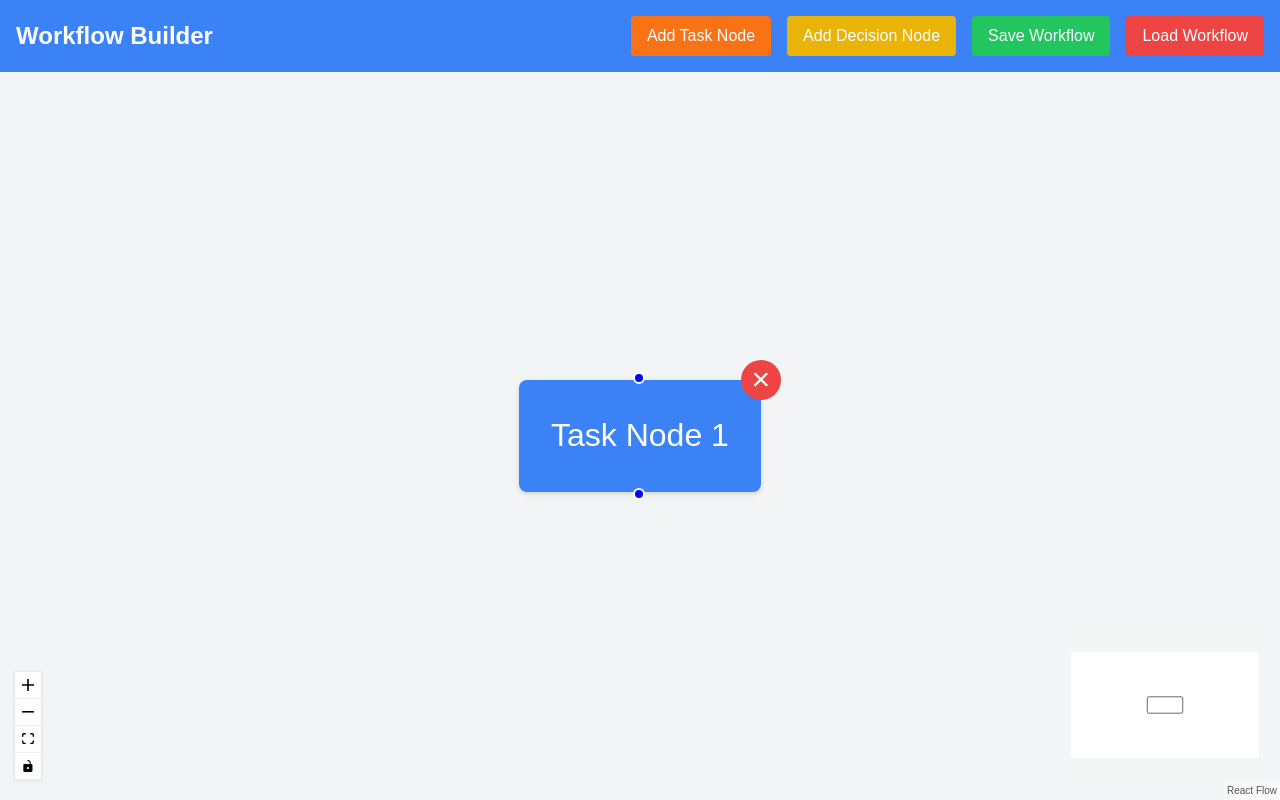
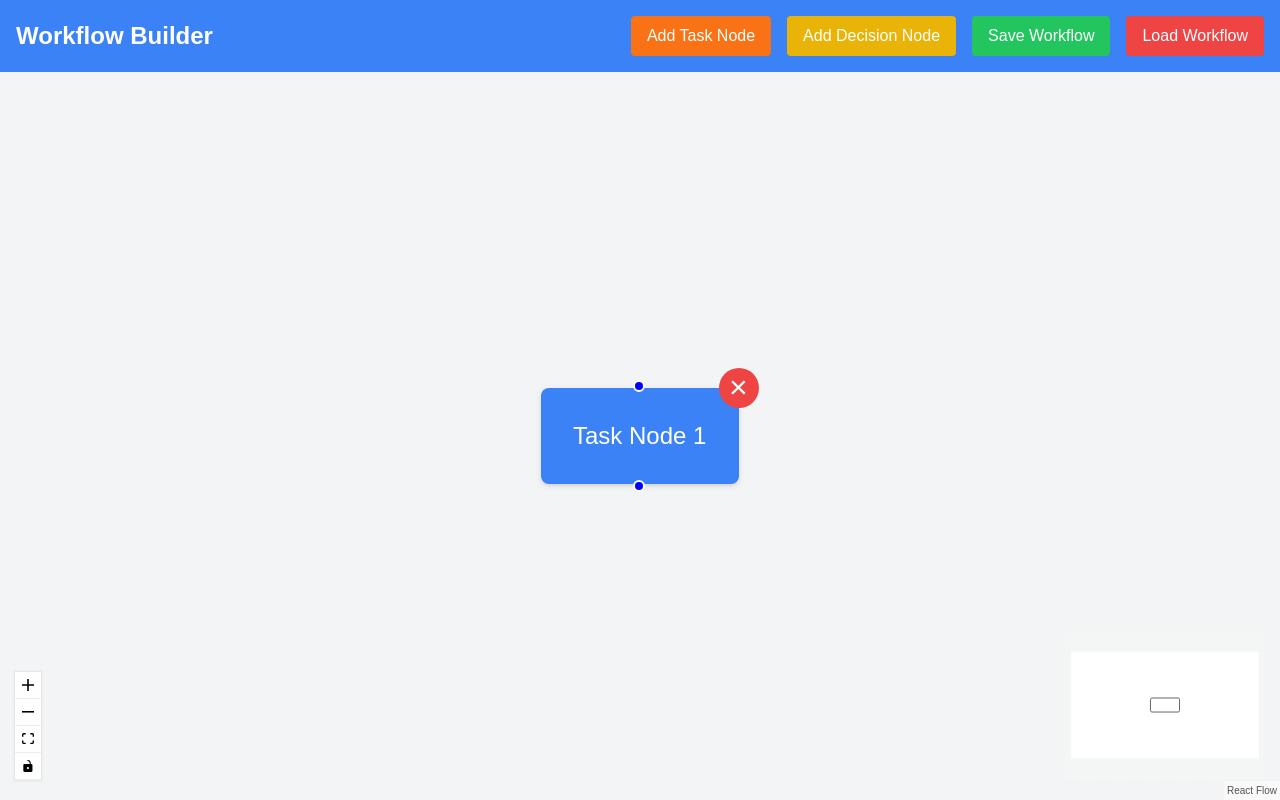
Before and after one commit to AdityaPanchal15/workflow-builder, a Next.js app: page / in a window 1280 px wide. Both pictures are taken after a click on the button "Add Task Node". Built offline with nearby package versions, Linux system fonts and the light colour scheme.

Commit message:
Reduce font size.

```diff
--- a/src/components/DecisionNode.tsx
+++ b/src/components/DecisionNode.tsx
@@ -4,7 +4,7 @@ import { Handle, Position } from "react-flow-renderer";
 const DecisionNode = ({ id, data }: any) => {
   return (
     <div className="bg-yellow-500 text-white p-4 rounded shadow">
-      <div>{data.label}</div>
+      <div className="text-xs">{data.label}</div>
       {/* Delete Icon */}
       <button
         onClick={() => data.onDelete(id)} // Call the delete function passed via props
--- a/src/components/TaskNode.tsx
+++ b/src/components/TaskNode.tsx
@@ -4,7 +4,7 @@ import { Handle, Position } from "react-flow-renderer";
 const TaskNode = ({ id, data }: any) => {
   return (
     <div className="bg-blue-500 text-white p-4 rounded shadow">
-      <div>{data.label}</div>
+      <div className="text-xs">{data.label}</div>
       {/* Delete Icon */}
       <button
         onClick={() => data.onDelete(id)} // Call the delete function passed via props
```
